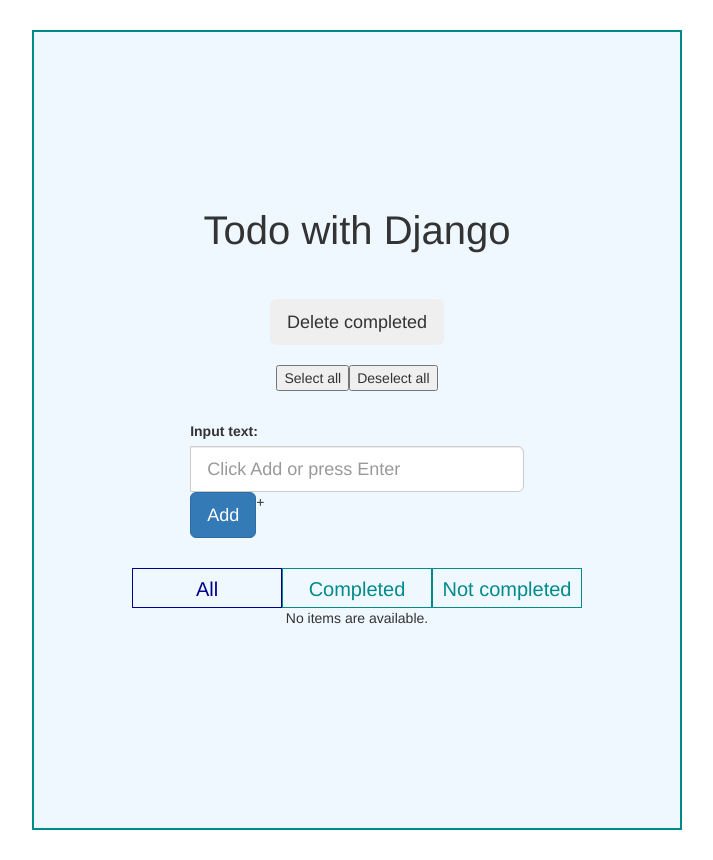
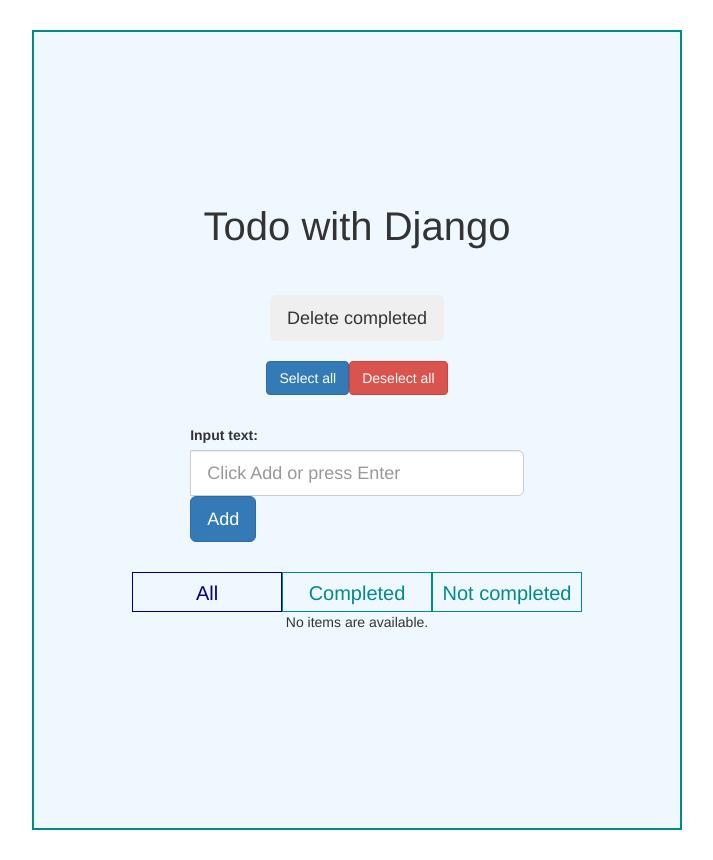
Before and after one commit to ithingo/django-todo, a Django app: page / in a window 1280 px wide. Shown: the whole page, without its empty margins (283-996 px from the left). Run offline with Django 3.2, Linux system fonts and the light colour scheme; data that the repository does not hold is empty; some libraries are stand-ins or nearby versions.

Commit message:
Added functionality for select-all, deselect-all, delete-chosen objects

```diff
--- a/polls/forms.py
+++ b/polls/forms.py
@@ -16,11 +16,6 @@ class NewItemForm(forms.Form):
         ),
     )
 
-# class ActionPanelForm(forms.Form):
-
-
-# class TaskListForm(forms.Form):
-
 
 TABS_SWITCHERS = (
     ('all', 'All'),
--- a/polls/templates/polls/index.html
+++ b/polls/templates/polls/index.html
@@ -16,11 +16,11 @@
             {% csrf_token %}
 
             <div class="content__panel mb-3"  role="toolbar" aria-label="Toolbar with button groups">
-                <button id="delete_all_button" class="panel__button panel__button_deleteall btn btn-secondary btn-lg">Delete completed</button>
+                <button id="delete_all_button" type="submit" name="delete_all" class="panel__button panel__button_deleteall btn btn-secondary btn-lg">Delete completed</button>
 
                 <div class="content__selectall">
-                    <button id="select_all" type="submit" class="CURRENTLY_VISIBLE">Select all</button>
-                    <button id="deselect_all" type="submit" class="CURRENTLY_HIDDEN">Deselect all</button>
+                    <button id="select_all" type="submit" name="select_all" class="btn btn-primary">Select all</button>
+                    <button id="deselect_all" type="submit" name="deselect_all" class="btn btn-danger">Deselect all</button>
                 </div>
             </div>
         </form>
@@ -34,7 +34,7 @@
                 </div>
 
                 <div class="btn-group">
-    +                <button id="add_button" name="add_item" type="submit" class="form__button btn btn-primary btn-lg" >Add</button>
+                    <button id="add_button" name="add_item" type="submit" class="form__button btn btn-primary btn-lg" >Add</button>
                  </div>
             </div>
         </form>
--- a/polls/views.py
+++ b/polls/views.py
@@ -16,6 +16,13 @@ class MyBaseTemplateView(View):
             return TodoItem.objects.all()
         except TodoItem.DoesNotExist:
             return None                   #!!!!!!!!!!!!!!!!!!!!!!!!!!!!!!!!!!!!!!!!!!!!!!!!!!!!!!!!!!!!!!!!!!!!!!!!!
+
+    def __get_checked_objects(self):
+        """Gets all task items"""
+        try:
+            return TodoItem.objects.get(checked=True)
+        except TodoItem.DoesNotExist:
+            return None
 
     def __get_object(self, pk):
         """Gets single task by primary key (id)"""
@@ -40,6 +47,16 @@ class MyBaseTemplateView(View):
         task = self.__get_object(pk)
         task.checked = checked
         task.save()
+
+    def __change_all_status(self, checked):
+        tasks = self.__get_all_objects()
+        for task in tasks:
+            task.checked = checked
+            task.save()
+
+    def __delete_all(self):
+        tasks = self.__get_checked_objects()
+        tasks.delete()
 
     # HTML forms support only GET and POST methods
 
@@ -82,6 +99,17 @@ class MyBaseTemplateView(View):
             checked = False
             self.__change_task_status(pk, checked)
 
+        if 'select_all' in request.POST:
+            checked = True
+            self.__change_all_status(checked)
+
+        if 'deselect_all' in request.POST:
+            checked = False
+            self.__change_all_status(checked)
+
+        if 'delete_all' in request.POST:
+            self.__delete_all()
+
         task_list = self.__get_all_objects()
         template = self.template_name
         context = {
```
